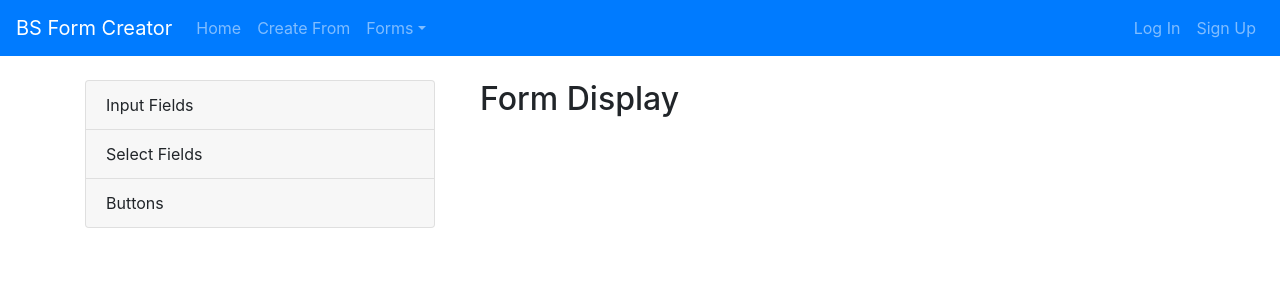
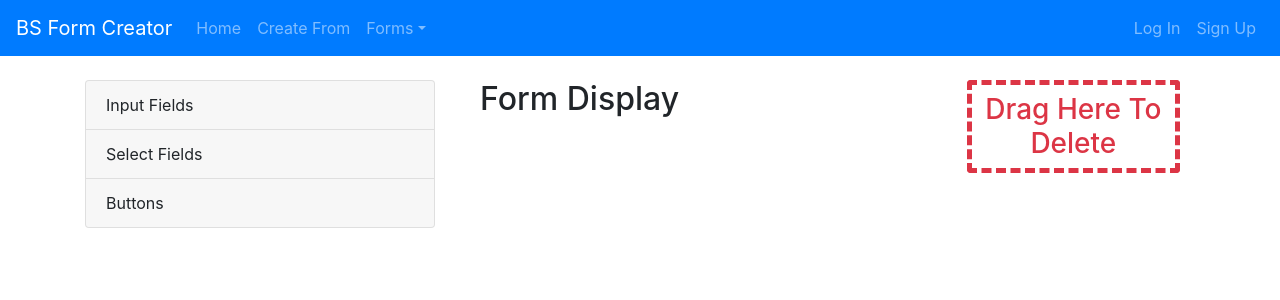
Before and after one commit to andrew-zimmer/bs-form-creator-front-end, a React (Create React App) app: page /forms/new in a window 1280 px wide. Shown: the top 300 px of the page. Built offline with nearby package versions, Linux system fonts and the light colour scheme.

Commit message:
add delete function with drag and drop

```diff
--- a/public/index.html
+++ b/public/index.html
@@ -20,6 +20,10 @@
       href="https://maxcdn.bootstrapcdn.com/bootstrap/4.0.0/css/bootstrap.min.css"
       integrity="sha384-Gn5384xqQ1aoWXA+058RXPxPg6fy4IWvTNh0E263XmFcJlSAwiGgFAW/dAiS6JXm"
       crossorigin="anonymous"
+    />
+    <link
+      rel="stylesheet"
+      href="https://maxst.icons8.com/vue-static/landings/line-awesome/line-awesome/1.3.0/css/line-awesome.min.css"
     />
     <link rel="manifest" href="%PUBLIC_URL%/manifest.json" />
     <!--
--- a/src/components/forms/CreateFormForm.js
+++ b/src/components/forms/CreateFormForm.js
@@ -289,6 +289,16 @@ class CreateFormForm extends React.Component {
       return;
     }
 
+    if (destination.droppableId === "delete") {
+      console.log(source.index);
+      const form = [...this.state.form];
+
+      form.splice(source.index, 1);
+
+      this.setState({
+        form,
+      });
+    } else {
       const form = [...this.state.form];
       const droppedInput = this.state.form[source.index];
 
@@ -298,6 +308,7 @@ class CreateFormForm extends React.Component {
       this.setState({
         form,
       });
+    }
   };
 
   render() {
@@ -529,19 +540,10 @@ class CreateFormForm extends React.Component {
                 </Card>
               </Accordion>
             </Col>
-            <Droppable droppableId="dp1">
-              {(provided) => (
-                <Col
-                  md={8}
-                  lg={8}
-                  ref={provided.innerRef}
-                  {...provided.droppableProps}
-                >
+
+            <Col md={8} lg={8}>
               <FormDisplay form={this.state.form} />
-                  {provided.placeholder}
             </Col>
-              )}
-            </Droppable>
           </Row>
         </Container>
       </DragDropContext>
--- a/src/components/forms/Form.js
+++ b/src/components/forms/Form.js
@@ -1,8 +1,12 @@
 import React from "react";
+
 import Form from "react-bootstrap/Form";
 import Container from "react-bootstrap/Container";
+import Row from "react-bootstrap/Row";
+import Col from "react-bootstrap/Col";
 
-import { Draggable } from "react-beautiful-dnd";
+import { Draggable, Droppable } from "react-beautiful-dnd";
+const Handle = <i className="las la-arrows-alt"></i>;
 
 class FormDisplay extends React.Component {
   renderForm = () => {
@@ -19,6 +23,7 @@ class FormDisplay extends React.Component {
                 >
                   <Form.Group controlId={x.input.id}>
                     <Form.Label>{x.input.label}</Form.Label>
+
                     <Form.Control
                       type={x.input.type}
                       placeholder={x.input.placeholder}
@@ -159,10 +164,34 @@ class FormDisplay extends React.Component {
   render() {
     return (
       <Container>
-        <h2>Form Display</h2>
-        <Container>
-          <Form>{this.renderForm()}</Form>
-        </Container>
+        <Row>
+          <Col md={8} lg={8}>
+            <h2>Form Display</h2>
+          </Col>
+          <Col md={4} lg={4}>
+            <Droppable droppableId="delete">
+              {(provided) => (
+                <div ref={provided.innerRef} {...provided.droppableProps}>
+                  <h3
+                    className="text-center border-danger text-danger rounded p-2"
+                    style={{ borderWidth: "5px", borderStyle: "dashed" }}
+                  >
+                    Drag Here To Delete
+                  </h3>
+                  {provided.placeholder}
+                </div>
+              )}
+            </Droppable>
+          </Col>
+        </Row>
+        <Droppable droppableId="dp1">
+          {(provided) => (
+            <Container ref={provided.innerRef} {...provided.droppableProps}>
+              <Form>{this.renderForm()}</Form>
+              {provided.placeholder}
+            </Container>
+          )}
+        </Droppable>
       </Container>
     );
   }
```
Lines whose indentation alone changed are shown as unchanged.
